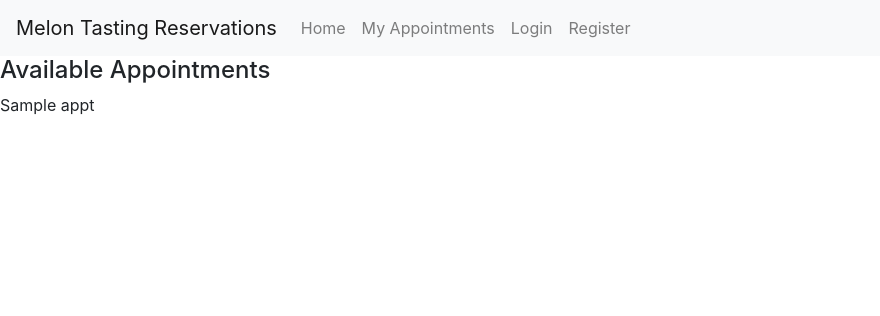
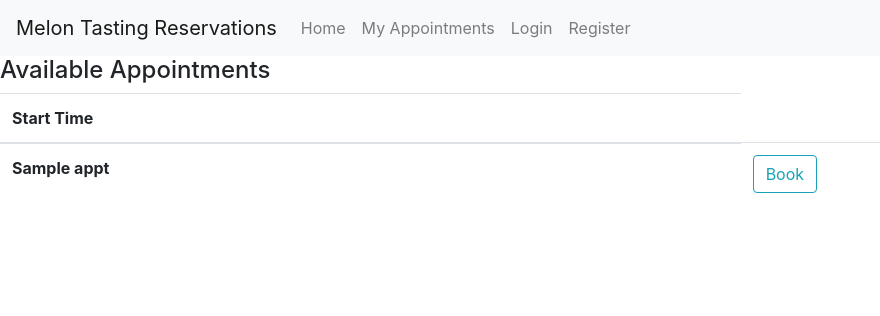
Before and after one commit to jnerby/reservations, a Flask app: template templates/results.html in a window 1280 px wide. Shown: the top 316 px of the page, without its empty margins (0-880 px from the left). Run offline with Flask 2, Linux system fonts and the light colour scheme; the template is opened without the code that fills it: most values are stand-ins (such as "Sample title", 1, 10 or a date in 2020); some libraries are stand-ins or nearby versions.

Commit message:
added booking appts

```diff
--- a/server.py
+++ b/server.py
@@ -28,6 +28,17 @@ def show_user_appts():
     user_appts = crud.get_appts_by_user_id(user_id)
     return render_template("my_appts.html", user_appts=user_appts)
 
+
+@app.route('/book-appt', methods=['POST'])
+def book_appointment():
+    """Add appointment booking to db"""
+    appt_time = request.json.get('appt_time')
+    user_id = session['user_id']
+    crud.book_appt(user_id, appt_time)
+
+    return 'Booked'
+
+
 @app.route('/search', methods=['GET', 'POST'])
 def search_appointments():
     """Searches for user appointments"""
@@ -47,7 +58,7 @@ def search_appointments():
 
         # get all available time slots
         available_appts = helpers.get_available_appts(existing_appts, appt_date, start_time=start_time, end_time=end_time)
-        print(available_appts)
+
         return render_template('results.html', available_appts=available_appts)
 
     return redirect('/')
--- /dev/null
+++ b/static/js/book.js
@@ -0,0 +1,26 @@
+// get all club approval buttons
+const buttons = document.querySelectorAll('.book-appt-btn');
+
+// add event listener for all buttons
+for (const button of buttons){
+    button.addEventListener('click', evt => {
+        console.log('clicked');
+        const data = {
+            // get club_user_id from button id
+            appt_time: evt.target.id
+        }
+        // send post request
+        fetch('/book-appt', {
+            method: 'POST',
+            body: JSON.stringify(data),
+            headers: {
+                'Content-Type': 'application/json',
+                },
+            })
+            .then(response => response.text())
+            // replace button text
+            .then(result => {
+                evt.target.innerHTML = result;
+            });
+    });
+}
--- a/templates/results.html
+++ b/templates/results.html
@@ -5,10 +5,25 @@
 {% block content%}
     {% if available_appts %}
         <h4>Available Appointments</h4>
-        {% for appt in available_appts %}
-            <p>{{appt}}</p>
-        {% endfor %}
+        <table class="table">
+            <thead>
+                <tr>
+                    <th scope="col">Start Time</th>
+                </tr>
+            </thead>
+            <tbody>
+            {% for appt in available_appts %}
+            <tr>
+                <th scope="row">{{ appt }}</th>
+                <td><button id="{{ appt }}" class="btn btn-outline-info book-appt-btn">Book</button></td>
+            </tr>
+            {% endfor %}
     {% else %}
-    <h4>No Available Appointments</h4>
+        <h4>No Available Appointments</h4>
     {% endif %}
 {% endblock %}
+
+
+{% block scripts %}
+<script src="static/js/book.js"></script>
+{% endblock %}
```
Also changed, not shown: crud.py (+8 -2 lines), templates/my_appts.html (+13 -4 lines).
